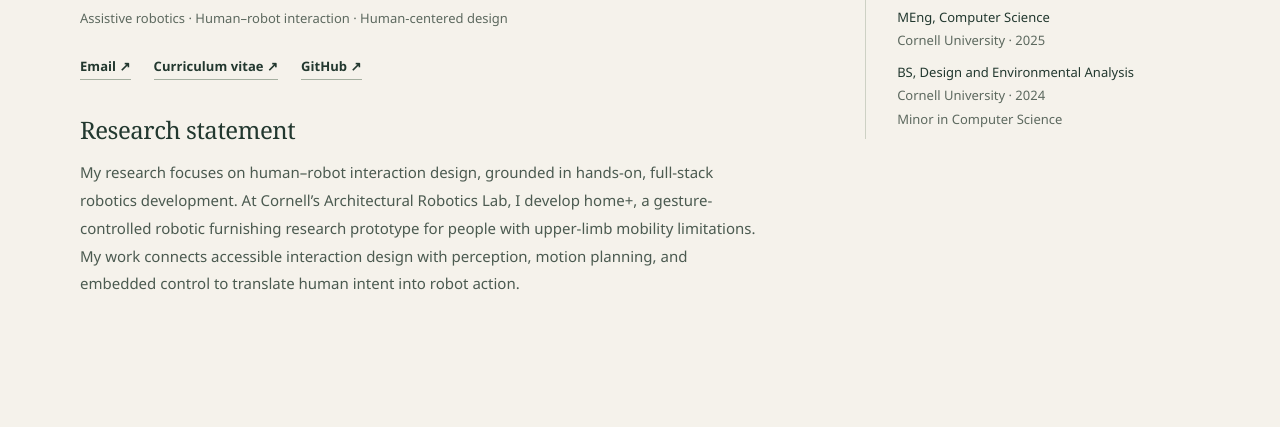
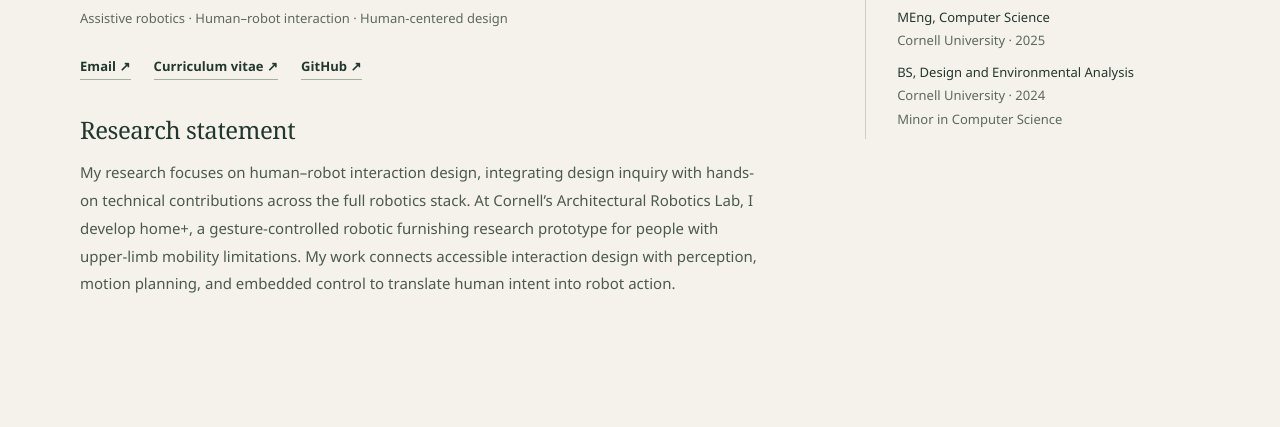
Before and after one commit to Yibing-L/yibing-l.github.io, a plain HTML site: page index.html in a window 1280 px wide. Shown: the part 348-775 px from the top of the page. Drawn offline with Linux system fonts and the light colour scheme.

Commit message:
Integrate design inquiry and technical contributions in research statement

```diff
--- a/index.html
+++ b/index.html
@@ -22,7 +22,7 @@
     </div>
     <div class="academic-statement">
       <h2>Research statement</h2>
-      <p>My research focuses on human–robot interaction design, grounded in hands-on, full-stack robotics development. At Cornell’s Architectural Robotics Lab, I develop home+, a gesture-controlled robotic furnishing research prototype for people with upper-limb mobility limitations. My work connects accessible interaction design with perception, motion planning, and embedded control to translate human intent into robot action.</p>
+      <p>My research focuses on human–robot interaction design, integrating design inquiry with hands-on technical contributions across the full robotics stack. At Cornell’s Architectural Robotics Lab, I develop home+, a gesture-controlled robotic furnishing research prototype for people with upper-limb mobility limitations. My work connects accessible interaction design with perception, motion planning, and embedded control to translate human intent into robot action.</p>
     </div>
   </div>
   <aside class="academic-summary" aria-labelledby="background-title">
```
